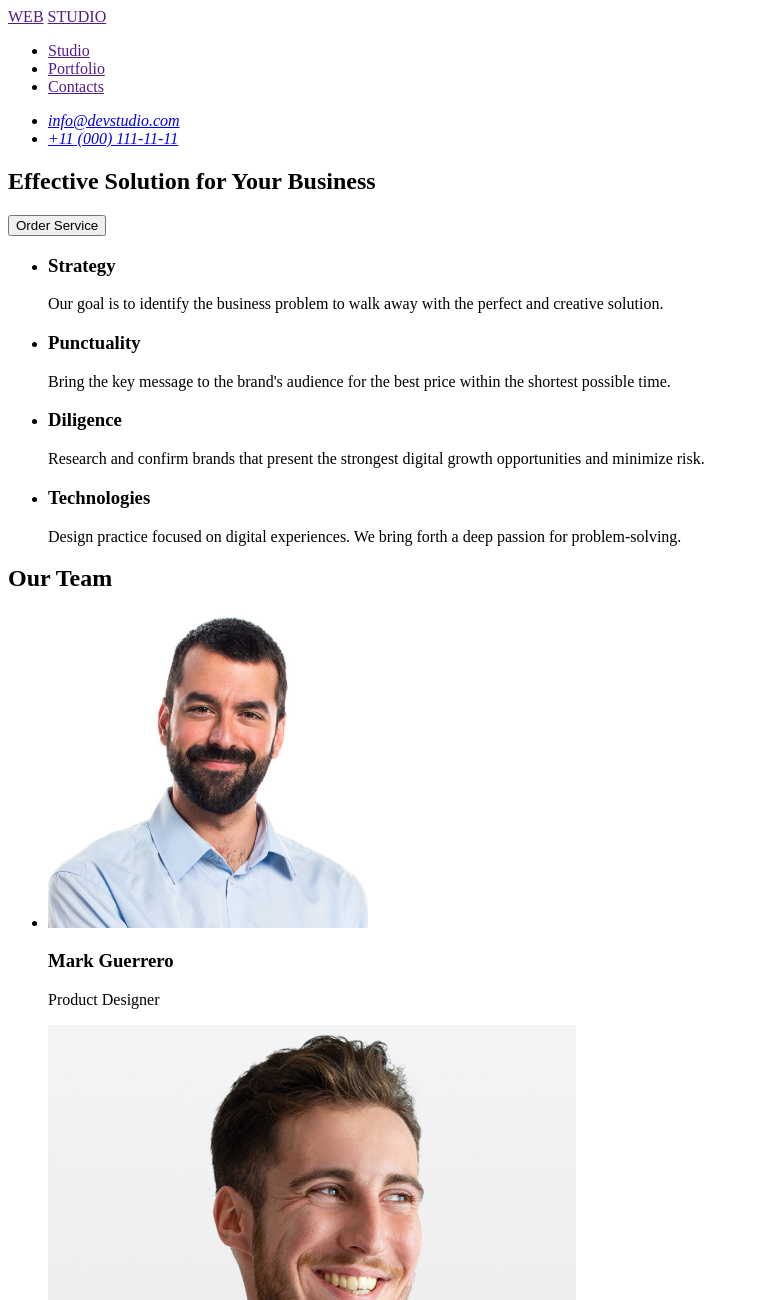
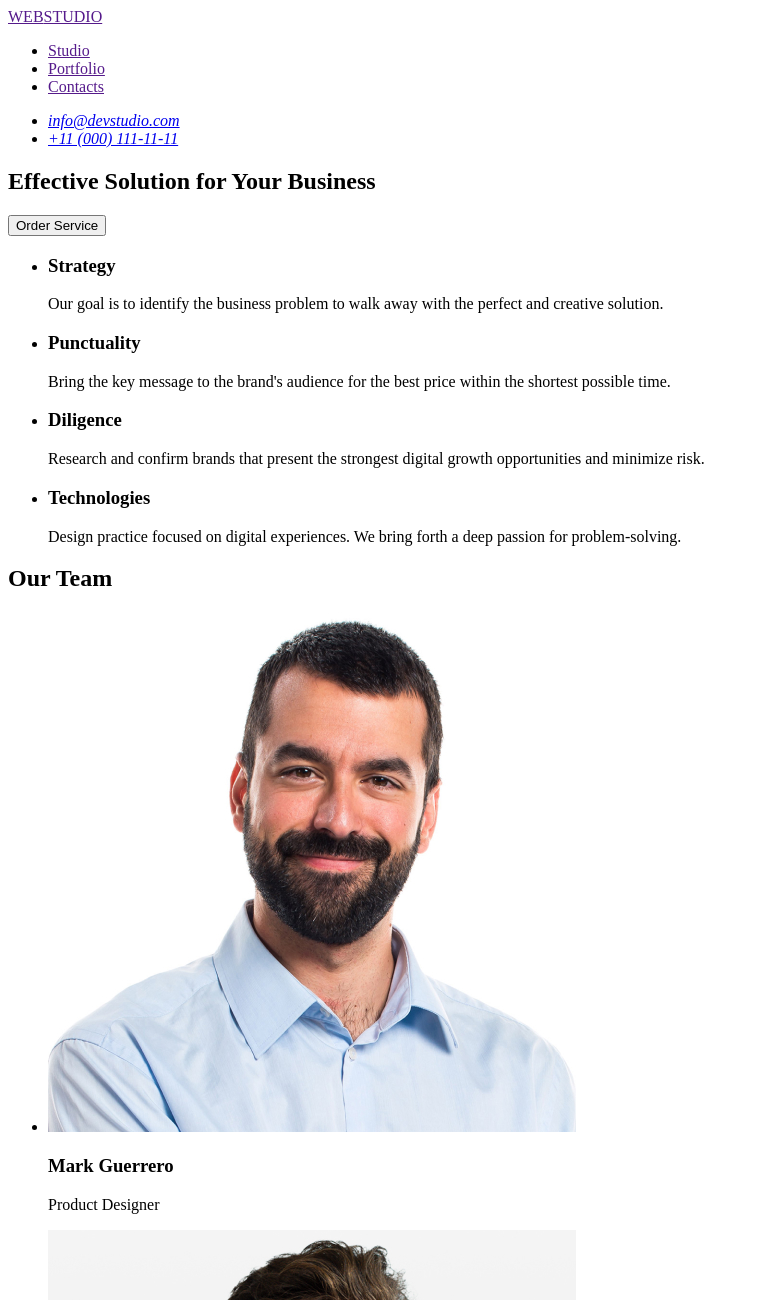
Before and after one commit to Oleksii-Ivaniuta/goit-markup-hw-01, a plain HTML site: page index.html in a window 1280 px wide. Shown: the top 1300 px of the page, without its empty margins (0-759 px from the left). Drawn offline with Linux system fonts and the light colour scheme.

Commit message:
add all content to index html file but pictures don't open correctly

```diff
--- a/index.html
+++ b/index.html
@@ -10,36 +10,28 @@
 <body>
     <header>
         <!--Top line (fixed) Header with logo navigation and contacts-->
-        <div>
-            <div>
-                <!--Logo container-->
-                <a href="">WEB</a>
-                <a href="">STUDIO</a>
-            </div>
-            <div>
+        <a href=""><label>WEB</label><label>STUDIO</label></a>
+        <nav>
             <!--nav container-->
             <ul>
                 <li><a href="">Studio</a></li>
                 <li><a href="">Portfolio</a></li>
                 <li><a href="">Contacts</a></li>
             </ul>
-            </div>
+        </nav>
         <address>
             <ul>
                 <li><a href="mailto:info@devstudio.com">info@devstudio.com</a></li>
                 <li><a href="tel:+110001111111">+11 (000) 111-11-11</a></li>
             </ul>
         </address>
-        </div>
     </header>
 
     <main>
         <section>
             <!--Hero image-->
-            <div>
             <h1>Effective Solution for Your Business</h1>
             <button type="button">Order Service</button>
-            </div>
         </section>
         <section>
             <!--Section 1-->
@@ -85,45 +77,54 @@
         <section>
             <!--Section 2-->
             <h2>Our Team</h2>
-            <div>
             <ul>
                 <li>
                     <div>
-                            <img src="/images/markguerero.jpg" width="320" alt="Mark Guerrero" />
+                        <img src="/images/markguerero.jpg" alt="Mark Guerrero" />
+                        <article>
                             <h3>Mark Guerrero</h3>
                             <p>Product Designer</p>
+                        </article>
                     </div>
                 </li>
                 <li>
                     <div>
                         <img src="/images/tomford.jpg" alt="Tom Ford" />
+                        <article>
                             <h3>Tom Ford</h3>
                             <p>Frontend Developer</p>
+                        </article>
                     </div>
                 </li>
                 <li>
                     <div>
                         <img src="/images/camilagarcia.jpg" alt="Camila Garcia" />
+                        <article>
                             <h3>Camila Garcia</h3>
                             <p>Marketing</p>
+                        </article>
                     </div>
                 </li>
                 <li>
                     <div>
                         <img src="/images/danielwilson.jpg" alt="Daniel Wilson" />
+                        <article>
                             <h3>Daniel Wilson</h3>
                             <p>UI Designer</p>
+                        </article>
                     </div>
                 </li>
             </ul>
-            </div>
         </section>
     </main>
 
     <footer>
         <!--Footer-->
+        <div>
+            <a href=""><label>WEB</label><label>STUDIO</label></a>
+            <p>Increase the flow of customers and sales for your business with digital marketing & growth solutions.</p>
+        </div>
     </footer>
-
 </body>
 
 </html>
```
Lines whose indentation alone changed are shown as unchanged.
